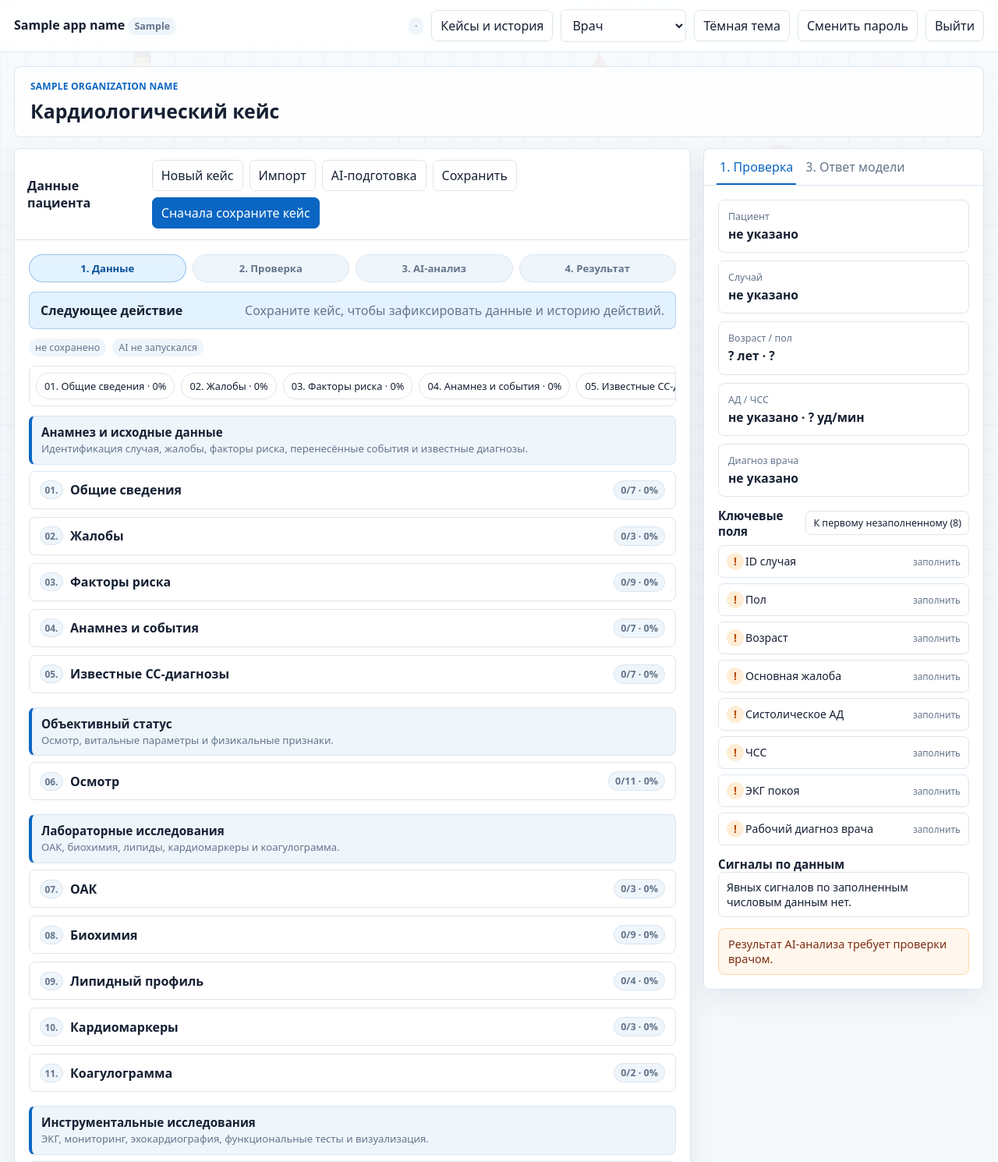
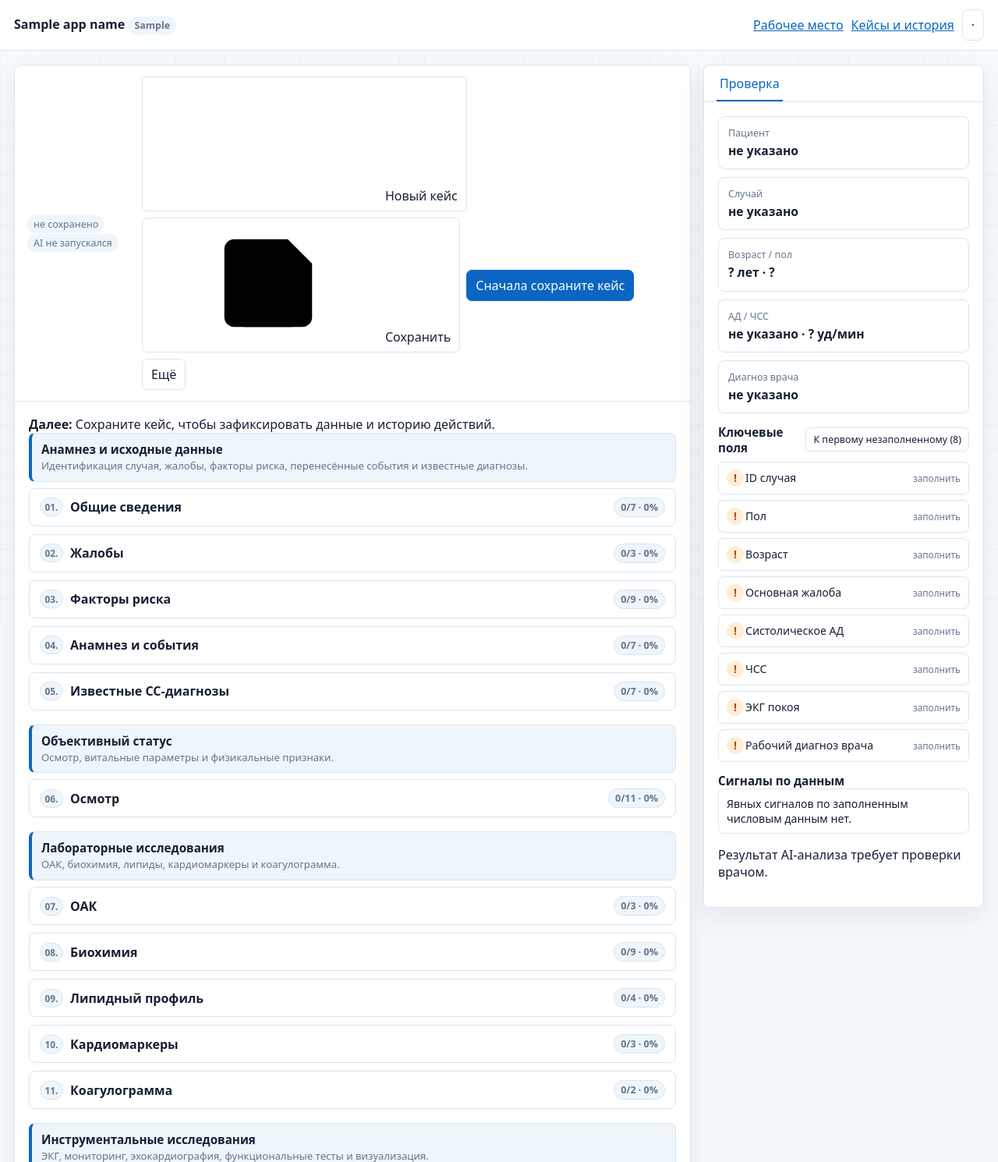
Before and after one commit to granyov/cvd-web, a Python web app: template cvd_web/templates/app.html in a window 1280 px wide. Shown: the top 1490 px of the page at 78% size. Run offline with Jinja, Linux system fonts and the light colour scheme; the template is opened without the code that fills it: most values are stand-ins (such as "Sample title", 1, 10 or a date in 2020).

Commit message:
Declutter the workspace, archive and admin chrome
Cut the stack of meta blocks above the patient form from eleven layers to
three: the decorative hero and the four-step workflow strip are gone, case
status pills moved into the panel header, and the next-action hint is a
single line. The action bar keeps only New case / Save / Run AI analysis;
import, text preparation, review, JSON export and the demo case moved into
an "Ещё" dropdown.

Navigation is now one row per page: text links plus a single user menu that
holds interface mode, theme, password change and logout. The sticky section
navigator (a third copy of the section list) and the floating emoji layer
are removed, section badges stay quiet until a section is partially filled,
and the draft banner and recent-case strip no longer show at the same time.

Co-Authored-By: Claude Fable 5 <noreply@anthropic.com>

```diff
--- a/cvd_web/templates/app.html
+++ b/cvd_web/templates/app.html
@@ -9,74 +9,71 @@
   <link rel="stylesheet" href="/static/css/styles.css">
 </head>
 <body data-theme="{{default_theme}}">
-  <div class="emoji-layer" aria-hidden="true">
-    <span>🫀</span><span>🩺</span><span>💊</span><span>💉</span><span>🧬</span>
-    <span>🧪</span><span>🩹</span><span>🩻</span><span>⚕️</span><span>🩸</span>
-    <span>🧫</span><span>🌡️</span><span>🧠</span><span>🫁</span><span>🦷</span>
-    <span>👩‍⚕️</span><span>👨‍⚕️</span><span>🏥</span><span>🚑</span><span>🧑‍⚕️</span>
-  </div>
+  <svg style="display:none" aria-hidden="true">
+    <symbol id="i-plus" viewBox="0 0 24 24"><path d="M12 5v14M5 12h14"/></symbol>
+    <symbol id="i-save" viewBox="0 0 24 24"><path d="M19 21H5a2 2 0 0 1-2-2V5a2 2 0 0 1 2-2h11l5 5v11a2 2 0 0 1-2 2z"/><path d="M17 21v-8H7v8M7 3v5h8"/></symbol>
+    <symbol id="i-upload" viewBox="0 0 24 24"><path d="M21 15v4a2 2 0 0 1-2 2H5a2 2 0 0 1-2-2v-4M17 8l-5-5-5 5M12 3v12"/></symbol>
+    <symbol id="i-file-text" viewBox="0 0 24 24"><path d="M14 2H6a2 2 0 0 0-2 2v16a2 2 0 0 0 2 2h12a2 2 0 0 0 2-2V8z"/><path d="M14 2v6h6M16 13H8M16 17H8"/></symbol>
+    <symbol id="i-shield-check" viewBox="0 0 24 24"><path d="M12 22s8-4 8-10V5l-8-3-8 3v7c0 6 8 10 8 10z"/><path d="M9 12l2 2 4-4"/></symbol>
+    <symbol id="i-download" viewBox="0 0 24 24"><path d="M21 15v4a2 2 0 0 1-2 2H5a2 2 0 0 1-2-2v-4M7 10l5 5 5-5M12 15V3"/></symbol>
+    <symbol id="i-flask" viewBox="0 0 24 24"><path d="M9 3h6M10 3v6L4.5 19a1.7 1.7 0 0 0 1.6 2.4h11.8a1.7 1.7 0 0 0 1.6-2.4L14 9V3"/></symbol>
+  </svg>
   <header class="topbar">
-    <div>
     <div class="brand">{{app_name}} <span class="pill">{{app_version}}</span></div>
-    </div>
     <nav class="nav">
-      <span id="userLabel" class="pill"></span>
-      <a class="button" href="/cases">Кейсы и история</a>
-      <a id="adminLink" class="button hidden" href="/admin">Админка</a>
+      <a class="nav-link active" href="/app">Рабочее место</a>
+      <a class="nav-link" href="/cases">Кейсы и история</a>
+      <a id="adminLink" class="nav-link hidden" href="/admin">Админка</a>
+      <div class="user-menu" data-menu>
+        <button type="button" class="user-menu-button" data-menu-toggle aria-haspopup="true" aria-expanded="false">
+          <span id="userLabel"></span>
+        </button>
+        <div class="dropdown-menu hidden" data-menu-panel>
+          <label class="dropdown-field">Режим интерфейса
             <select id="interfaceModeSelect" class="mode-select" aria-label="Режим интерфейса">
               <option value="doctor">Врач</option>
               <option value="researcher">Исследователь</option>
               <option value="admin">Админ</option>
             </select>
-      <button type="button" data-theme-toggle>Тема</button>
+          </label>
+          <button type="button" data-theme-toggle>Тёмная тема</button>
           <button id="changePasswordButton" type="button">Сменить пароль</button>
           <button id="logoutButton" type="button">Выйти</button>
+        </div>
+      </div>
     </nav>
   </header>
 
   <main class="container">
-    <div class="clinical-hero">
-      <div>
-        <p class="eyebrow">{{organization_name}}</p>
-        <h1>Кардиологический кейс</h1>
-      </div>
-    </div>
-
     <div class="layout">
       <section class="panel">
         <div class="panel-header">
-          <h2>Данные пациента</h2>
+          <div class="case-context">
+            <span id="saveStatus" class="pill">не сохранено</span>
+            <span id="modelStatus" class="pill">AI не запускался</span>
+            <span id="queueStatus" class="pill hidden">очередь AI</span>
+          </div>
           <div class="toolbar workflow-actions" aria-label="Действия с кейсом">
-            <div class="action-group">
-              <button type="button" id="newCaseButton">Новый кейс</button>
-              <button type="button" id="importJsonButton">Импорт</button>
-              <button type="button" id="structureTextButton">AI-подготовка</button>
+            <button type="button" id="newCaseButton"><svg class="icon"><use href="#i-plus"/></svg>Новый кейс</button>
+            <button type="button" id="saveCaseButton" title="Сохранить кейс (Ctrl/Cmd+S)"><svg class="icon"><use href="#i-save"/></svg>Сохранить</button>
+            <button type="button" id="diagnoseButton" class="primary">Запустить AI-анализ</button>
+            <div class="more-menu" data-menu>
+              <button type="button" id="moreActionsButton" data-menu-toggle aria-haspopup="true" aria-expanded="false">Ещё</button>
+              <div class="dropdown-menu hidden" data-menu-panel>
+                <button type="button" id="importJsonButton" title="JSON пациента, FHIR Bundle, CDA/СЭМД XML или PDF из ЕМИАС.ИНФО"><svg class="icon"><use href="#i-upload"/></svg>Импорт файла…</button>
+                <button type="button" id="structureTextButton"><svg class="icon"><use href="#i-file-text"/></svg>AI-подготовка текста…</button>
+                <button type="button" id="reviewButton"><svg class="icon"><use href="#i-shield-check"/></svg>Проверка перед AI…</button>
+                <button type="button" id="downloadJsonButton"><svg class="icon"><use href="#i-download"/></svg>Скачать JSON</button>
+                <button type="button" id="demoCaseButton" title="Создать синтетический демо-кейс с заполненной анкетой"><svg class="icon"><use href="#i-flask"/></svg>Демо-кейс</button>
               </div>
-            <div class="action-group secondary-actions">
-              <button type="button" id="downloadJsonButton">JSON</button>
-              <button type="button" id="reviewButton">Проверить</button>
-              <button type="button" id="demoCaseButton" title="Создать синтетический демо-кейс с заполненной анкетой">Демо-кейс</button>
             </div>
-            <button type="button" id="saveCaseButton" title="Сохранить кейс (Ctrl/Cmd+S)">Сохранить</button>
-            <button type="button" id="diagnoseButton" class="primary">Запустить AI-анализ</button>
-            <input id="importJsonInput" class="hidden" type="file" accept="application/json,application/xml,text/xml,.json,.xml">
+            <input id="importJsonInput" class="hidden" type="file" accept="application/json,application/xml,text/xml,application/pdf,.json,.xml,.pdf">
           </div>
         </div>
         <div class="panel-body">
-          <div class="workflow-strip" aria-label="Маршрут кейса">
-            <span class="workflow-step active" id="workflowStepData">1. Данные</span>
-            <span class="workflow-step" id="workflowStepCheck">2. Проверка</span>
-            <span class="workflow-step" id="workflowStepAi">3. AI-анализ</span>
-            <span class="workflow-step" id="workflowStepResult">4. Результат</span>
-          </div>
-          <div class="next-action-card" id="nextActionCard" role="status" aria-live="polite">
-            <strong>Следующее действие</strong>
+          <div class="next-action-line" id="nextActionCard" role="status" aria-live="polite">
+            <strong>Далее:</strong>
             <span id="nextActionText">Заполните ключевые поля пациента.</span>
-          </div>
-          <div class="status-line" style="margin-bottom: 12px;">
-            <span id="saveStatus" class="pill">не сохранено</span>
-            <span id="modelStatus" class="pill">AI не запускался</span>
-            <span id="queueStatus" class="pill hidden">очередь AI</span>
           </div>
           <div id="activeJobsLine" class="active-jobs-line hidden" aria-live="polite"></div>
           <div id="draftBanner" class="draft-banner hidden" role="status" aria-live="polite">
@@ -90,7 +87,6 @@
             <strong>Продолжить работу</strong>
             <div id="recentCasesList" class="recent-cases-list"></div>
           </div>
-          <nav id="sectionNav" class="section-nav" aria-label="Навигация по разделам формы"></nav>
           <div id="aiErrorCard" class="ai-error-card hidden" role="alert">
             <div class="ai-error-body">
               <strong>AI-анализ не выполнен</strong>
@@ -112,9 +108,9 @@
 
       <aside class="panel">
         <div class="tabs">
-          <button type="button" class="tab active" data-tab="quality">1. Проверка</button>
-          <button type="button" class="tab" data-tab="json">2. JSON</button>
-          <button type="button" class="tab" data-tab="model">3. Ответ модели</button>
+          <button type="button" class="tab active" data-tab="quality">Проверка</button>
+          <button type="button" class="tab" data-tab="json">JSON</button>
+          <button type="button" class="tab hidden" id="modelTabButton" data-tab="model">Результат</button>
         </div>
         <div class="panel-body">
           <section id="tab-quality">
@@ -131,9 +127,7 @@
               <h3>Сигналы по данным</h3>
               <div id="signalsPanel" class="quality-list"></div>
             </div>
-            <div class="notice safety-note">
-              Результат AI-анализа требует проверки врачом.
-            </div>
+            <p class="safety-footnote">Результат AI-анализа требует проверки врачом.</p>
           </section>
           <section id="tab-json" class="hidden">
             <div class="toolbar" style="margin-bottom: 10px;">
@@ -150,8 +144,8 @@
     <div class="modal-card model-result-card">
       <div class="modal-header">
         <div>
-          <h2 id="modelResultModalTitle">Ответ модели</h2>
-          <p class="muted">Структурированный результат, экспертная оценка и технический JSON.</p>
+          <h2 id="modelResultModalTitle">Результат AI-анализа</h2>
+          <p class="muted">Проверьте заключение, сохраните экспертную оценку и при необходимости обновите анализ.</p>
         </div>
         <button type="button" id="closeModelResultModal" aria-label="Закрыть">×</button>
       </div>
@@ -203,6 +197,7 @@
       <div class="modal-footer">
         <span class="muted">Используйте результат только после врачебной проверки.</span>
         <div class="toolbar">
+          <button type="button" id="rerunAnalysisButton" class="primary">Обновить анализ</button>
           <button type="button" id="closeModelResultFooter">Закрыть</button>
         </div>
       </div>
@@ -309,7 +304,7 @@
       <form id="structureTextForm" class="modal-body">
         <div class="field">
           <label for="structureTextInput">Медицинская запись <span id="structureTextCounter" class="key">0 / 10000</span></label>
-          <textarea id="structureTextInput" name="text" class="source-textarea" maxlength="10000" required placeholder="Вставьте жалобы, анамнез, результаты осмотра, исследований и назначения..."></textarea>
+          <textarea id="structureTextInput" name="text" class="source-textarea" maxlength="10000" required placeholder="Вставьте текст протокола или выписки (например, из ЕМИАС): жалобы, анамнез, осмотр, исследования, назначения... Или загрузите PDF через «Ещё» → «Импорт файла»."></textarea>
         </div>
         <div class="notice safety-note">Используйте синтетические или деидентифицированные данные. Перед применением каждое извлечённое поле нужно проверить.</div>
         <div id="structureTextError" class="notice error-note hidden" role="alert"></div>
--- a/cvd_web/templates/login.html
+++ b/cvd_web/templates/login.html
@@ -8,12 +8,6 @@
   <link rel="stylesheet" href="/static/css/styles.css">
 </head>
 <body class="auth-page" data-theme="{{default_theme}}">
-  <div class="emoji-layer" aria-hidden="true">
-    <span>🫀</span><span>🩺</span><span>💊</span><span>💉</span><span>🧬</span>
-    <span>🧪</span><span>🩹</span><span>🩻</span><span>⚕️</span><span>🩸</span>
-    <span>🧫</span><span>🌡️</span><span>🧠</span><span>🫁</span><span>🦷</span>
-    <span>👩‍⚕️</span><span>👨‍⚕️</span><span>🏥</span><span>🚑</span><span>🧑‍⚕️</span>
-  </div>
   <main class="auth-card">
     <div class="auth-card-head">
       <div>
```
Also changed, not shown: cvd_web/static/js/theme.js (+34 -0 lines), cvd_web/templates/admin.html (+13 -10 lines), cvd_web/templates/cases.html (+12 -10 lines). Lines whose indentation alone changed are shown as unchanged.
